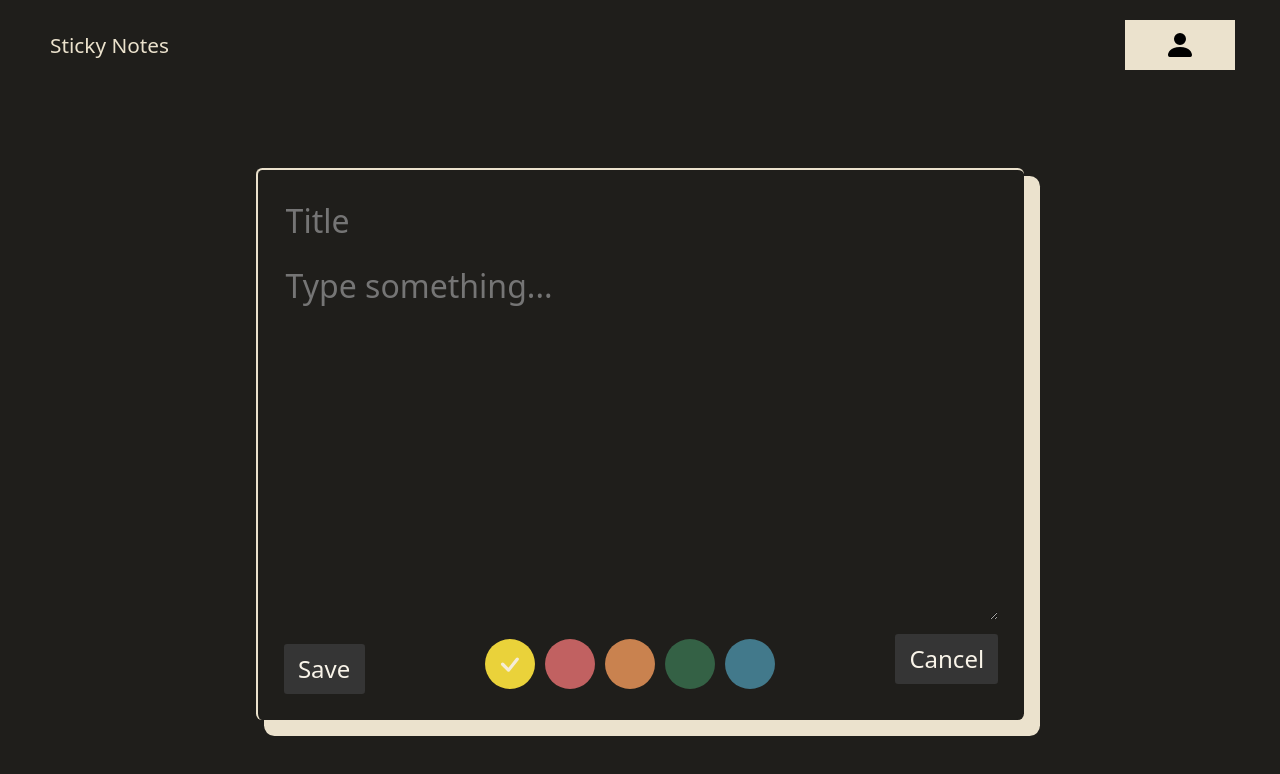
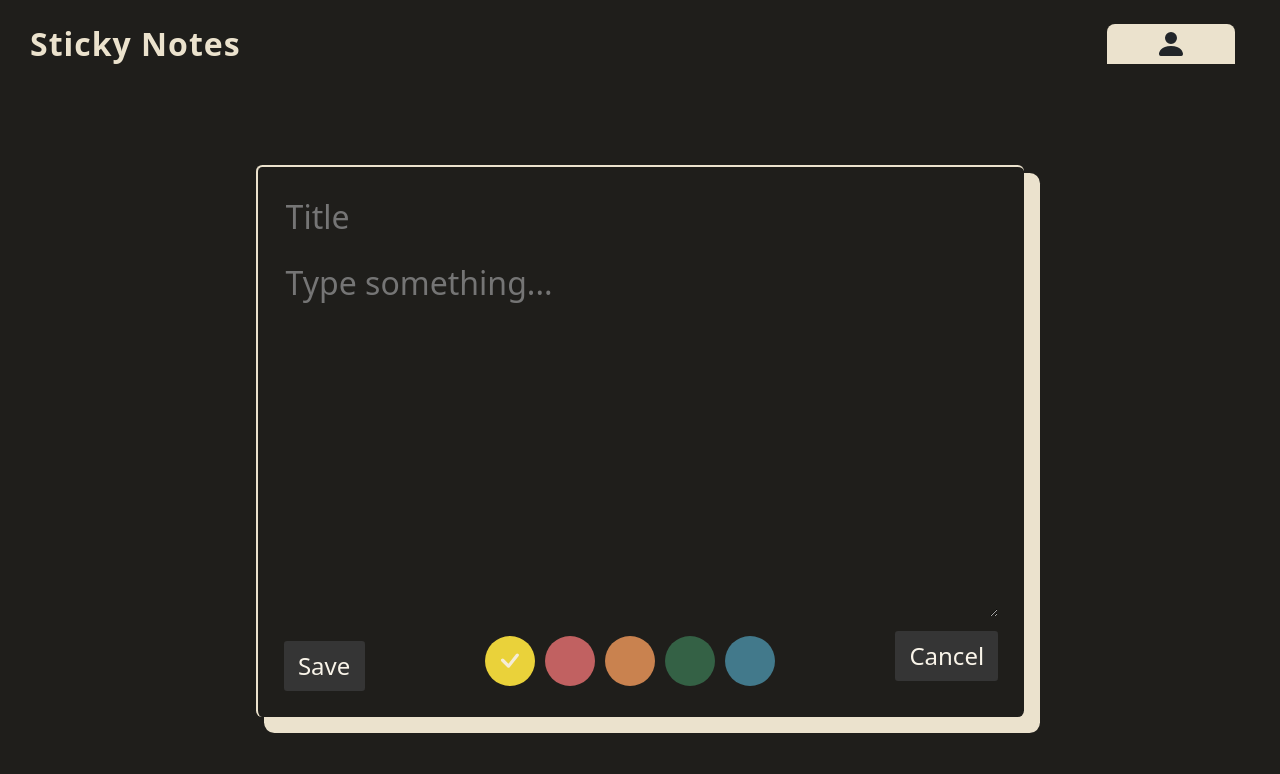
Before and after one commit to Hack-Weekly/fire-kangaroo-sticky-notes, a React (Create React App) app in the folder client/: page /add in a window 1280 px wide. Shown: the top 774 px of the page. Built offline with nearby package versions, Linux system fonts and the light colour scheme.

Commit message:
Adjust user dropdown styles

```diff
--- a/client/src/App.css
+++ b/client/src/App.css
@@ -194,7 +194,7 @@ form div {
 .center {
     display: flex;
     justify-content: center;
-    margin-top: 10rem;
+    margin-top: 2rem;
 }
 
 .cover {
@@ -341,7 +341,6 @@ h1 {
     padding: 3% 0 0 0;
 }
 
-.sticky-note p:hover {}
 
 .sticky-note div {
     display: flex;
@@ -413,6 +412,15 @@ h1 {
     color: green;
 }
 
+.dropdown-item {
+    color: var(--bg-200) !important;
+    font: bold 1.2rem "Fira Sans", "sans";
+ /* fontSize: "1rem", fontFamily: "sans"} */
+}
+
+.dropdown-item:hover {
+    scale: 1.1;
+}
 
 #dropdown::before {
     position: absolute;
@@ -425,4 +433,5 @@ h1 {
     height: 20px;
     transform: rotate(45deg);
     z-index: 10;
+    display: none;
 }
--- a/client/src/components/Header.jsx
+++ b/client/src/components/Header.jsx
@@ -23,35 +23,34 @@ function Header() {
   // }, [])
 
   const logoutClickHandler = (e) => {
+    setOpen(false)
     axios.post(`${process.env.REACT_APP_BACKEND_URL}/logout`, {}, {withCredentials: true})
       .then((res) => {
-        // console.log("LOGGING OUT", res.data);
         navigate("/")
       })
   }
 
   return (
-    <div style={{ display: 'flex', justifyContent: 'space-between', fontWeight: '300px', padding: "20px 0px 20px 0px ", backgroundColor: "var(--bg-300)" }}>
-      <Link style={{ marginLeft: "40px", padding: "10px", color: "var(--text-200)", fontSize: "1.3rem", textDecoration: "none" }} to="/">Sticky Notes</Link>
+    <div style={{ display: 'flex', justifyContent: 'space-between', alignItems: "center", letterSpacing: 1, fontWeight: 800, padding: "20px 0px 20px 0px ", backgroundColor: "var(--bg-300)" }}>
+      <Link style={{ marginLeft: "30px", color: "var(--text-200)", fontSize: "2rem", textDecoration: "none" }} to="/">Sticky Notes</Link>
       <div style={{ zIndex: 99999 }}>
-        <button onClick={() => setOpen(!open)} style={{ display: "flex", justifyContent: "center", alignItems: "center", border: 'none', marginRight: "45px", fontSize: "2rem", width: "110px", height: "50px", backgroundColor: "var(--text-200)" }}><PersonFill></PersonFill></button>
+        <PersonFill onClick={() => setOpen(!open)} style={{
+          display: "flex", justifyContent: "center", alignItems: "center",
+          border: 'none', borderTopLeftRadius: "0.5rem", borderTopRightRadius: "0.5rem",
+          marginRight: "45px", padding: "0.25rem",
+          width: "8rem", fontSize: "2.5rem",
+          backgroundColor: "var(--text-200)" }}>
+        </PersonFill>
         {
           open && (
             <div >
               <div id="dropdown" ></div>
-              <div style={{ position: "absolute", right: "45px", backgroundColor: "var(--text-200)", width: "110px" }} > {
-                <ul style={{ listStyle: "none", fontSize: "3rem", fontWeight: "normal", fontFamily: "sans-serif", justifyItems: "center" }}>
-                  <li>
-                    <Link style={{ textDecoration: "none", color: "var(--bg-300)", fontSize: "1rem" }} to="/login">Login</Link>
-                  </li>
-                  <li>
-                    <Link style={{ textDecoration: "none", color: "var(--bg-300)", fontSize: "1rem" }} to="/signup">Sign up</Link>
-                  </li>
-                  <li>
-                    <Link onClick={logoutClickHandler} style={{ textDecoration: "none", color: "var(--bg-300)", fontSize: "1rem" }}>Logout</Link>
-                  </li>
-                </ul>
-
+              <div style={{ borderBottomLeftRadius: "0.5rem", borderBottomRightRadius: "0.5rem", position: "absolute",  backgroundColor: "var(--text-200)", width: "8rem" }} > {
+                <div style={{ fontFamily: "monospace", marginTop: "1rem", marginBottom: "1rem", display: "flex", flexDirection: "column", gap: "1rem", padding: "0.5rem", textAlign: "center"}}>
+                  <Link className="dropdown-item" to="/login">Login</Link>
+                  <Link className="dropdown-item" to="/signup">Sign up</Link>
+                  <Link className="dropdown-item" onClick={logoutClickHandler}>Logout</Link>
+                </div>
               }</div>
             </div>
 
```
